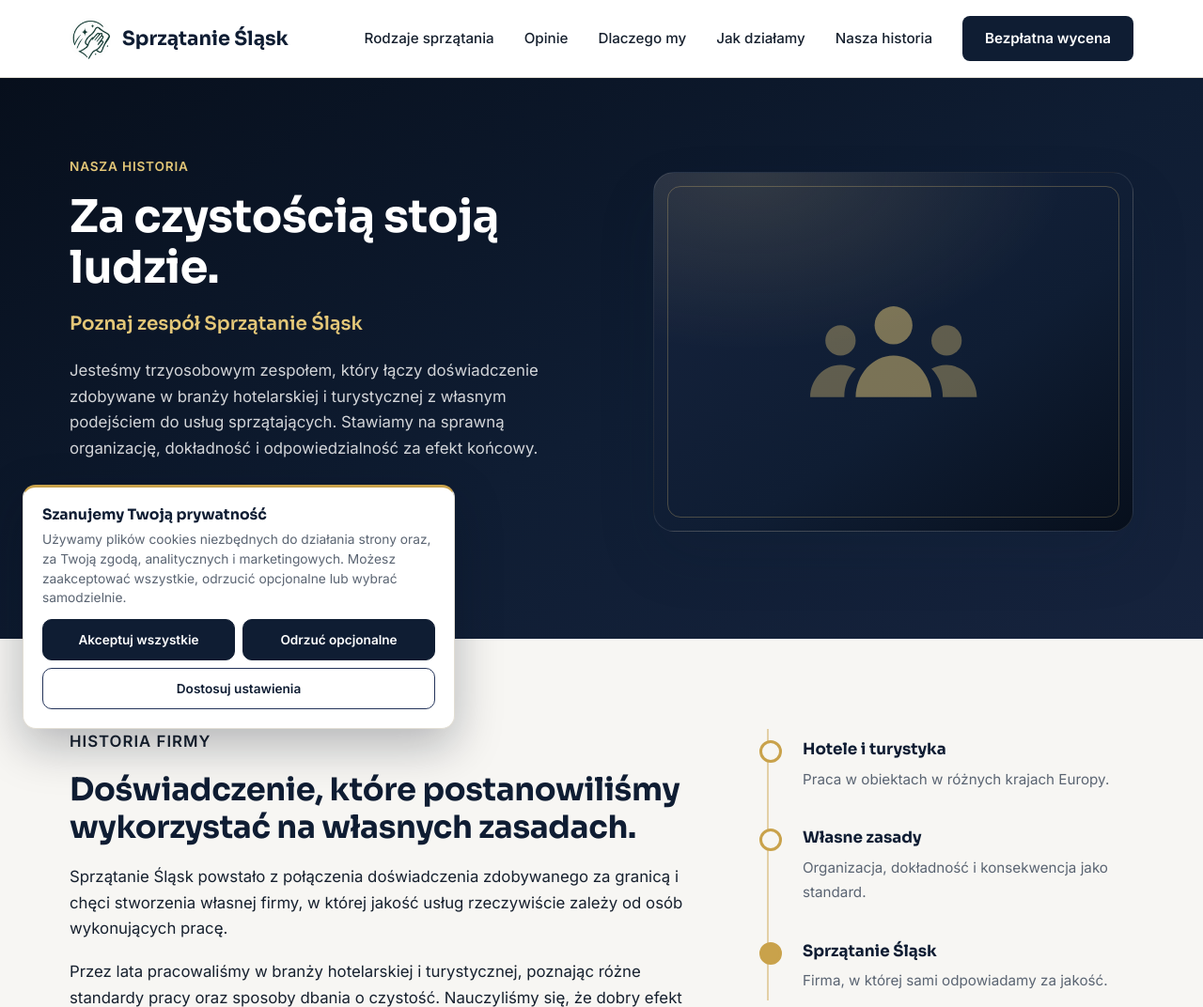
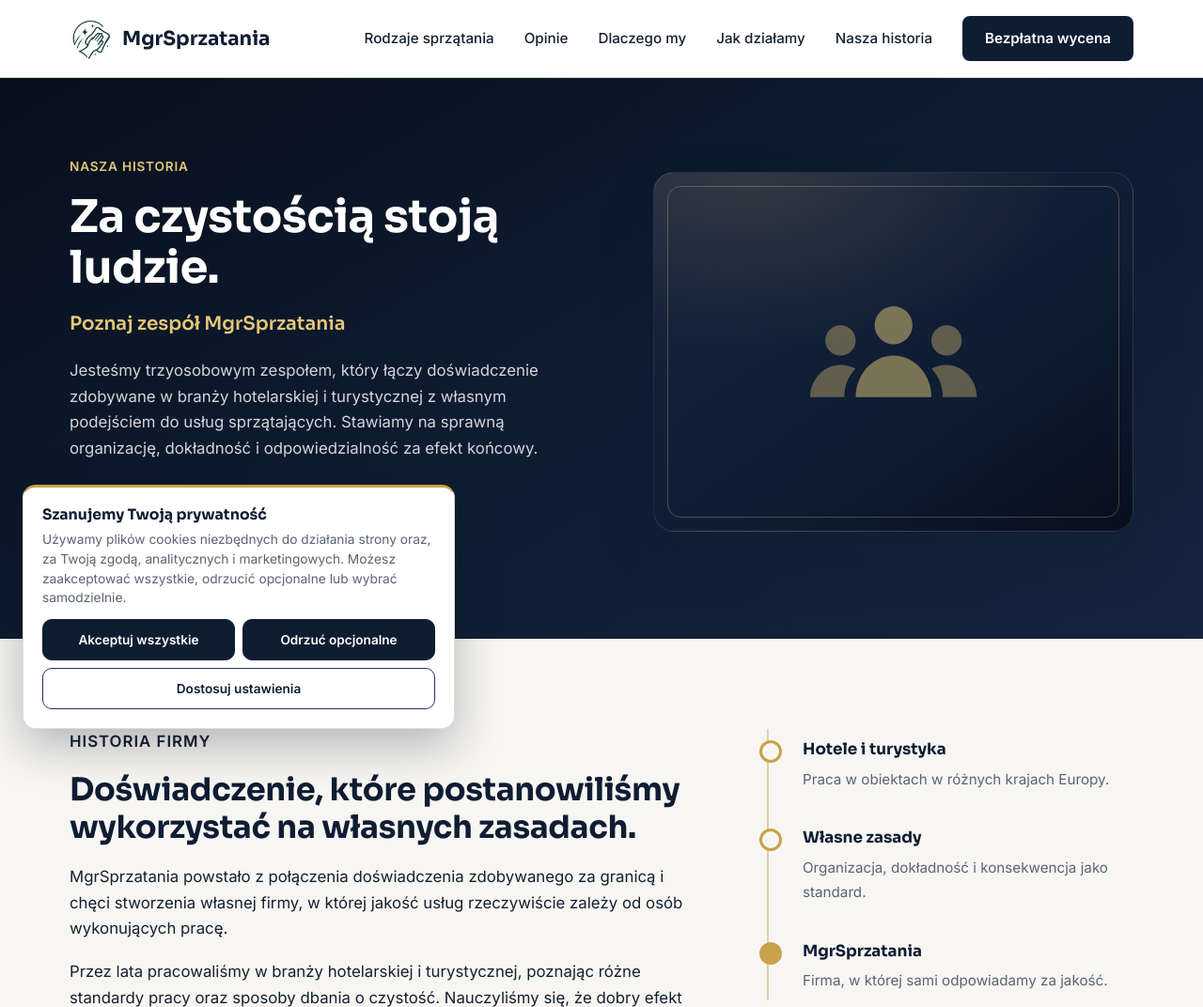
Before and after one commit to Veiro-web/Veiro-web-, a plain HTML site: page Nasza-historia/index.html in a window 1280 px wide. Shown: the top 1072 px of the page at 94% size. Drawn offline with Linux system fonts and the light colour scheme.

Commit message:
Zmiana nazwy marki: Sprzątanie Śląsk -> MgrSprzatania (teksty; domena bez zmian)

```diff
--- a/Nasza-historia/index.html
+++ b/Nasza-historia/index.html
@@ -24,8 +24,8 @@ j=d.createElement(s),dl=l!='dataLayer'?'&l='+l:'';j.async=true;j.src=
 <!-- End Google Tag Manager -->
 <meta charset="UTF-8">
 <meta name="viewport" content="width=device-width, initial-scale=1.0">
-<title>O nas – Poznaj zespół Sprzątanie Śląsk</title>
-<meta name="description" content="Poznaj zespół Sprzątanie Śląsk. Doświadczenie hotelowe, szybkie i dokładne sprzątanie, bez pośredników i rozliczania za godziny.">
+<title>O nas – Poznaj zespół MgrSprzatania</title>
+<meta name="description" content="Poznaj zespół MgrSprzatania. Doświadczenie hotelowe, szybkie i dokładne sprzątanie, bez pośredników i rozliczania za godziny.">
 <link rel="canonical" href="https://sprzatanie.slask.pl/Nasza-historia/">
 <link rel="icon" href="/favicon.ico" sizes="any">
 <link rel="icon" type="image/png" sizes="192x192" href="/assets/icon-192.png">
@@ -52,8 +52,8 @@ height="0" width="0" style="display:none;visibility:hidden"></iframe></noscript>
   <header class="site-header">
     <div class="container header-inner">
       <a href="/" class="logo">
-        <img src="/assets/logo.jpg" alt="Sprzątanie Śląsk – logo" class="logo-img">
-        <span class="logo-text">Sprzątanie Śląsk</span>
+        <img src="/assets/logo.jpg" alt="MgrSprzatania – logo" class="logo-img">
+        <span class="logo-text">MgrSprzatania</span>
       </a>
       <nav class="nav">
         <div class="nav-links">
@@ -75,15 +75,15 @@ height="0" width="0" style="display:none;visibility:hidden"></iframe></noscript>
       <div>
         <p class="hist-kicker">Nasza historia</p>
         <h1 id="hist-h1">Za czystością stoją ludzie.</h1>
-        <p class="hist-hero-sub">Poznaj zespół Sprzątanie Śląsk</p>
+        <p class="hist-hero-sub">Poznaj zespół MgrSprzatania</p>
         <p class="hist-hero-text">Jesteśmy trzyosobowym zespołem, który łączy doświadczenie zdobywane w branży hotelarskiej i turystycznej z własnym podejściem do usług sprzątających. Stawiamy na sprawną organizację, dokładność i odpowiedzialność za efekt końcowy.</p>
         <div class="hist-actions">
           <a href="#historia" class="btn btn-gold">Poznaj nas bliżej</a>
           <a href="/#kontakt" class="btn btn-ghost">Bezpłatna wycena</a>
         </div>
       </div>
-      <div class="hist-photo" role="img" aria-label="Miejsce na zdjęcie całego zespołu Sprzątanie Śląsk">
-        <!-- Aby dodać zdjęcie zespołu: zastąp zawartość tego bloku znacznikiem <img src="..." alt="Zespół Sprzątanie Śląsk – firma sprzątająca na Śląsku"> -->
+      <div class="hist-photo" role="img" aria-label="Miejsce na zdjęcie całego zespołu MgrSprzatania">
+        <!-- Aby dodać zdjęcie zespołu: zastąp zawartość tego bloku znacznikiem <img src="..." alt="Zespół MgrSprzatania – firma sprzątająca na Śląsku"> -->
         <svg class="hist-photo-icon" viewBox="0 0 96 64" fill="currentColor" aria-hidden="true"><circle cx="48" cy="18" r="10"/><path d="M28 56c0-12 9-22 20-22s20 10 20 22z"/><circle cx="20" cy="26" r="8" opacity=".75"/><path d="M4 56c0-9 7-17 16-17 3 0 6 1 8 2-4 4-6 9-6 15z" opacity=".75"/><circle cx="76" cy="26" r="8" opacity=".75"/><path d="M92 56c0-9-7-17-16-17-3 0-6 1-8 2 4 4 6 9 6 15z" opacity=".75"/></svg>
       </div>
     </div>
@@ -95,16 +95,16 @@ height="0" width="0" style="display:none;visibility:hidden"></iframe></noscript>
       <div class="hist-story-text">
         <p class="hist-eyebrow reveal">Historia firmy</p>
         <h2 class="hist-title reveal" id="hist-h-historia">Doświadczenie, które postanowiliśmy wykorzystać na własnych zasadach.</h2>
-        <p class="reveal">Sprzątanie Śląsk powstało z połączenia doświadczenia zdobywanego za granicą i chęci stworzenia własnej firmy, w której jakość usług rzeczywiście zależy od osób wykonujących pracę.</p>
+        <p class="reveal">MgrSprzatania powstało z połączenia doświadczenia zdobywanego za granicą i chęci stworzenia własnej firmy, w której jakość usług rzeczywiście zależy od osób wykonujących pracę.</p>
         <p class="reveal">Przez lata pracowaliśmy w branży hotelarskiej i turystycznej, poznając różne standardy pracy oraz sposoby dbania o czystość. Nauczyliśmy się, że dobry efekt nie jest dziełem przypadku. Wymaga odpowiedniej organizacji, dokładności i konsekwencji.</p>
         <p class="reveal">Postanowiliśmy połączyć nasze doświadczenie i stworzyć firmę, w której sami odpowiadamy za jakość wykonywanych usług. Chcieliśmy przenieść standardy poznane za granicą do codziennej pracy z klientami indywidualnymi i firmami na Śląsku.</p>
         <p class="reveal">Bez zbędnych pośredników, przypadkowych ekip i obietnic, za którymi nie idzie jakość.</p>
-        <p class="hist-story-closing reveal">Tak powstał Sprzątanie Śląsk.</p>
+        <p class="hist-story-closing reveal">Tak powstał MgrSprzatania.</p>
       </div>
       <div class="hist-path reveal" aria-label="Droga do powstania firmy">
         <div class="hist-path-step"><strong>Hotele i turystyka</strong><span>Praca w obiektach w różnych krajach Europy.</span></div>
         <div class="hist-path-step"><strong>Własne zasady</strong><span>Organizacja, dokładność i konsekwencja jako standard.</span></div>
-        <div class="hist-path-step"><strong>Sprzątanie Śląsk</strong><span>Firma, w której sami odpowiadamy za jakość.</span></div>
+        <div class="hist-path-step"><strong>MgrSprzatania</strong><span>Firma, w której sami odpowiadamy za jakość.</span></div>
       </div>
     </div>
   </section>
@@ -119,8 +119,8 @@ height="0" width="0" style="display:none;visibility:hidden"></iframe></noscript>
       </div>
       <div class="hist-team-grid">
         <article class="hist-card reveal">
-          <div class="hist-photo" role="img" aria-label="Miejsce na zdjęcie: Marcin, zespół Sprzątanie Śląsk">
-            <!-- Aby dodać zdjęcie: zastąp zawartość tego bloku znacznikiem <img src="..." alt="Marcin – Sprzątanie Śląsk" loading="lazy"> -->
+          <div class="hist-photo" role="img" aria-label="Miejsce na zdjęcie: Marcin, zespół MgrSprzatania">
+            <!-- Aby dodać zdjęcie: zastąp zawartość tego bloku znacznikiem <img src="..." alt="Marcin – MgrSprzatania" loading="lazy"> -->
             <svg class="hist-photo-icon" viewBox="0 0 64 64" fill="currentColor" aria-hidden="true"><circle cx="32" cy="22" r="12"/><path d="M8 62c0-14 11-24 24-24s24 10 24 24z"/></svg><span class="hist-initial" aria-hidden="true">M</span>
           </div>
           <div class="hist-card-body">
@@ -130,8 +130,8 @@ height="0" width="0" style="display:none;visibility:hidden"></iframe></noscript>
           </div>
         </article>
         <article class="hist-card reveal">
-          <div class="hist-photo" role="img" aria-label="Miejsce na zdjęcie: Grzegorz, zespół Sprzątanie Śląsk">
-            <!-- Aby dodać zdjęcie: zastąp zawartość tego bloku znacznikiem <img src="..." alt="Grzegorz – Sprzątanie Śląsk" loading="lazy"> -->
+          <div class="hist-photo" role="img" aria-label="Miejsce na zdjęcie: Grzegorz, zespół MgrSprzatania">
+            <!-- Aby dodać zdjęcie: zastąp zawartość tego bloku znacznikiem <img src="..." alt="Grzegorz – MgrSprzatania" loading="lazy"> -->
             <svg class="hist-photo-icon" viewBox="0 0 64 64" fill="currentColor" aria-hidden="true"><circle cx="32" cy="22" r="12"/><path d="M8 62c0-14 11-24 24-24s24 10 24 24z"/></svg><span class="hist-initial" aria-hidden="true">G</span>
           </div>
           <div class="hist-card-body">
@@ -141,8 +141,8 @@ height="0" width="0" style="display:none;visibility:hidden"></iframe></noscript>
           </div>
         </article>
         <article class="hist-card reveal">
-          <div class="hist-photo" role="img" aria-label="Miejsce na zdjęcie: Rafał, zespół Sprzątanie Śląsk">
-            <!-- Aby dodać zdjęcie: zastąp zawartość tego bloku znacznikiem <img src="..." alt="Rafał – Sprzątanie Śląsk" loading="lazy"> -->
+          <div class="hist-photo" role="img" aria-label="Miejsce na zdjęcie: Rafał, zespół MgrSprzatania">
+            <!-- Aby dodać zdjęcie: zastąp zawartość tego bloku znacznikiem <img src="..." alt="Rafał – MgrSprzatania" loading="lazy"> -->
             <svg class="hist-photo-icon" viewBox="0 0 64 64" fill="currentColor" aria-hidden="true"><circle cx="32" cy="22" r="12"/><path d="M8 62c0-14 11-24 24-24s24 10 24 24z"/></svg><span class="hist-initial" aria-hidden="true">R</span>
           </div>
           <div class="hist-card-body">
@@ -199,8 +199,8 @@ height="0" width="0" style="display:none;visibility:hidden"></iframe></noscript>
   <section class="hist-section hist-team-photo" aria-label="Zdjęcie zespołu">
     <div class="container">
       <figure class="reveal">
-        <div class="hist-photo" role="img" aria-label="Miejsce na wspólne zdjęcie zespołu Sprzątanie Śląsk">
-          <!-- Aby dodać zdjęcie: zastąp zawartość tego bloku znacznikiem <img src="..." alt="Zespół Sprzątanie Śląsk – profesjonalne sprzątanie na Śląsku" loading="lazy"> -->
+        <div class="hist-photo" role="img" aria-label="Miejsce na wspólne zdjęcie zespołu MgrSprzatania">
+          <!-- Aby dodać zdjęcie: zastąp zawartość tego bloku znacznikiem <img src="..." alt="Zespół MgrSprzatania – profesjonalne sprzątanie na Śląsku" loading="lazy"> -->
           <svg class="hist-photo-icon" viewBox="0 0 96 64" fill="currentColor" aria-hidden="true"><circle cx="48" cy="18" r="10"/><path d="M28 56c0-12 9-22 20-22s20 10 20 22z"/><circle cx="20" cy="26" r="8" opacity=".75"/><path d="M4 56c0-9 7-17 16-17 3 0 6 1 8 2-4 4-6 9-6 15z" opacity=".75"/><circle cx="76" cy="26" r="8" opacity=".75"/><path d="M92 56c0-9-7-17-16-17-3 0-6 1-8 2 4 4 6 9 6 15z" opacity=".75"/></svg>
         </div>
         <figcaption class="hist-team-caption">Nie jesteśmy anonimową firmą. Jesteśmy zespołem, który osobiście odpowiada za każdą realizację.</figcaption>
@@ -228,8 +228,8 @@ height="0" width="0" style="display:none;visibility:hidden"></iframe></noscript>
     <div class="container footer-inner">
       <div class="footer-brand">
         <div class="logo">
-          <img src="/assets/logo.jpg" alt="Sprzątanie Śląsk – logo" class="logo-img">
-          <span class="logo-text">Sprzątanie Śląsk</span>
+          <img src="/assets/logo.jpg" alt="MgrSprzatania – logo" class="logo-img">
+          <span class="logo-text">MgrSprzatania</span>
         </div>
         <p class="footer-tagline">Nie trać dnia na sprzątanie.</p>
       </div>
@@ -246,7 +246,7 @@ height="0" width="0" style="display:none;visibility:hidden"></iframe></noscript>
         <p class="footer-areas-title">Obszar działania</p>
         <ul class="footer-areas-list"><li class="is-major">Katowice</li><li class="is-major">Częstochowa</li><li class="is-major">Sosnowiec</li><li class="is-major">Gliwice</li><li class="is-major">Zabrze</li><li class="is-major">Bielsko-Biała</li><li class="is-major">Bytom</li><li class="is-major">Rybnik</li><li>Ruda Śląska</li><li>Tychy</li><li>Dąbrowa Górnicza</li><li>Chorzów</li><li>Jastrzębie-Zdrój</li><li>Jaworzno</li><li>Mysłowice</li><li>Siemianowice Śląskie</li><li>Żory</li><li>Tarnowskie Góry</li><li>Piekary Śląskie</li><li>Racibórz</li><li>Świętochłowice</li><li>Zawiercie</li><li>Wodzisław Śląski</li><li>Knurów</li><li>Cieszyn</li><li>Mikołów</li><li>Czechowice-Dziedzice</li><li>Żywiec</li><li>Lubliniec</li><li>Czerwionka-Leszczyny</li><li>Pszczyna</li><li>Myszków</li><li>Będzin</li><li>Czeladź</li><li>Pyskowice</li><li>Bieruń</li><li>Ustroń</li><li>Skoczów</li><li>Kłobuck</li></ul>
       </div>
-      <p class="footer-copy">&copy; <span id="year"></span> Sprzątanie Śląsk. Wszelkie prawa zastrzeżone.</p>
+      <p class="footer-copy">&copy; <span id="year"></span> MgrSprzatania. Wszelkie prawa zastrzeżone.</p>
     </div>
   </footer>
 
--- a/assets/cookies.js
+++ b/assets/cookies.js
@@ -1,5 +1,5 @@
 /*
- * Sprzątanie Śląsk — zarządzanie zgodami cookies (Google Consent Mode v2).
+ * MgrSprzatania — zarządzanie zgodami cookies (Google Consent Mode v2).
  *
  * Ten plik ładowany jest SYNCHRONICZNIE w <head>, po bloku `gtag('consent','default')`
  * i PRZED skryptem Google Tag Managera. Dzięki temu zapamiętana zgoda jest odtwarzana
```
Also changed, not shown: index.html (+10 -10 lines), rodzaje-sprzatania/index.html (+6 -6 lines), sprzatanie-pelne/index.html (+6 -6 lines), sprzatanie-po-remoncie/index.html (+6 -6 lines), sprzatanie-standardowe/index.html (+6 -6 lines).
